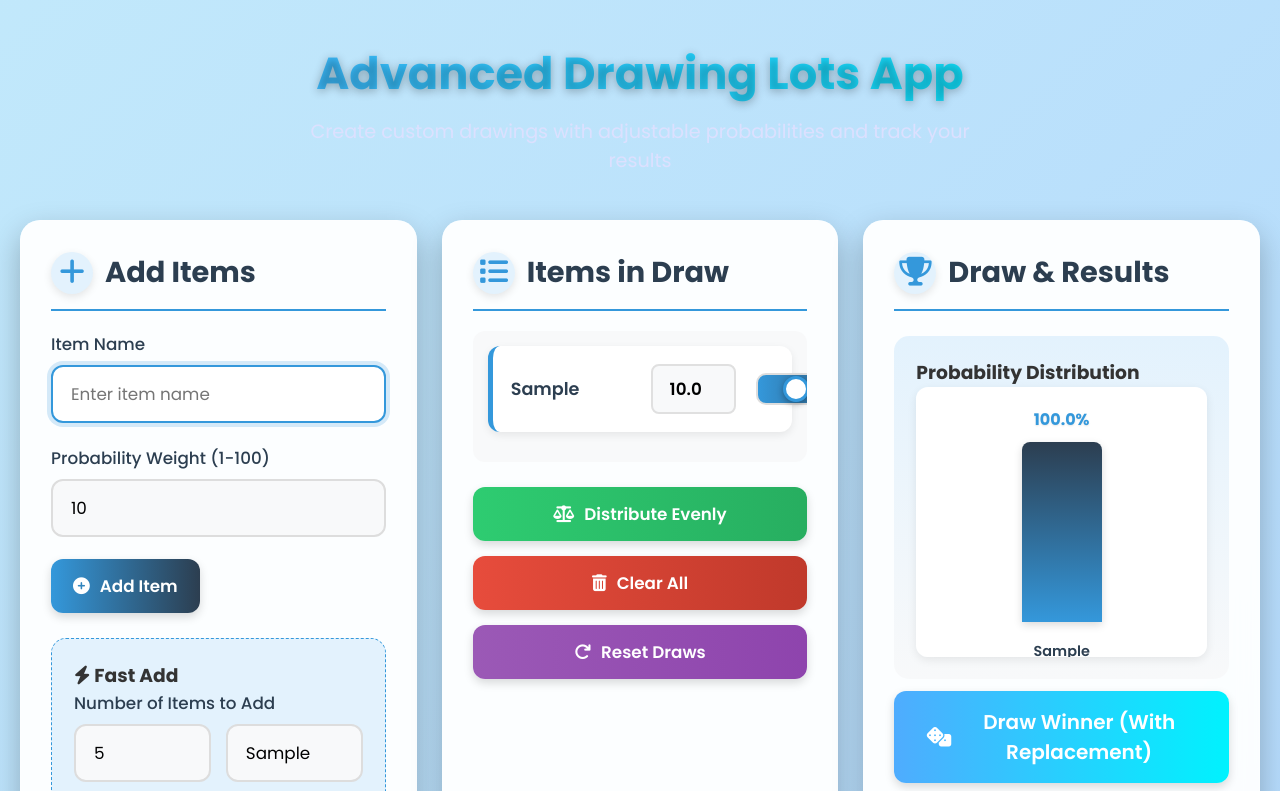
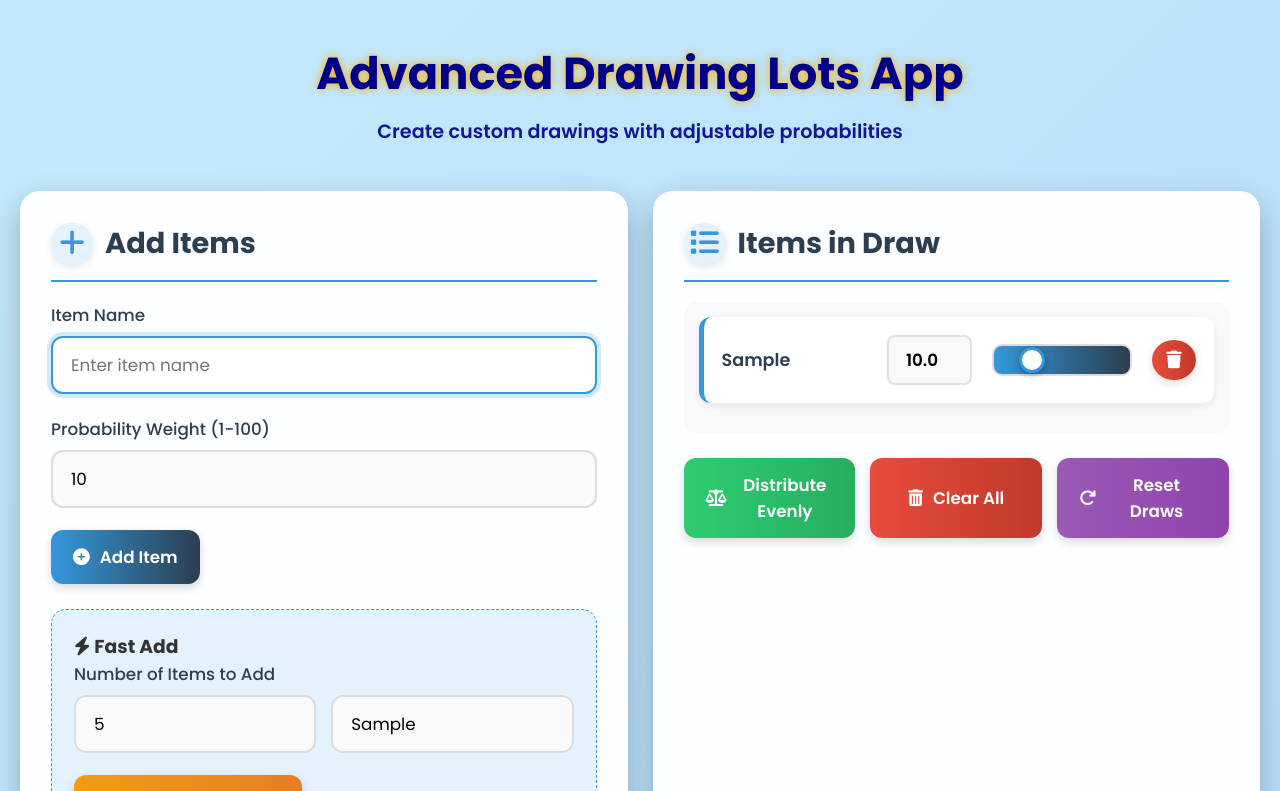
Before and after one commit to OrangeMeowMeow/DrawingLots, a plain HTML site: page DrawingLots.html in a window 1280 px wide. Both pictures are taken after typing "Sample", "Sample" into the empty fields and a click on the button "Add Item". Shown: the top 791 px of the page. Drawn offline with Linux system fonts and the light colour scheme.

Commit message:
Update DrawingLots.html

```diff
--- a/DrawingLots.html
+++ b/DrawingLots.html
@@ -51,10 +51,8 @@
         header h1 {
             font-size: 2.8rem;
             margin-bottom: 10px;
-            text-shadow: 0 2px 10px rgba(0, 0, 0, 0.3);
-            background: linear-gradient(to right, #4facfe, #00f2fe);
-            -webkit-background-clip: text;
-            -webkit-text-fill-color: transparent;
+            color: #00008B;
+            text-shadow: 0 0 8px #ffaa00; /* Yellow-orange glow */
         }
 
         header p {
@@ -62,7 +60,9 @@
             max-width: 700px;
             margin: 0 auto;
             opacity: 0.9;
-            color: #e0e0ff;
+            color: #00008B;
+
+  			font-weight: 600;
         }
 
         .app-container {
@@ -313,7 +313,7 @@
 
         .chart {
             display: flex;
-            height: 240px;
+            height: 280px;
             align-items: flex-end;
             gap: 12px;
             padding: 20px 0;
@@ -335,18 +335,18 @@
 
         .bar-label {
             position: absolute;
-            bottom: -45px;
+            bottom: -55px;
             width: 100%;
             text-align: center;
             font-size: 0.9rem;
             font-weight: 600;
             color: #2c3e50;
-            white-space: nowrap;
             overflow: hidden;
             text-overflow: ellipsis;
             padding: 5px 0;
             background: rgba(255, 255, 255, 0.8);
             border-radius: 6px;
+            white-space: nowrap;
         }
 
         .bar-value {
@@ -597,11 +597,23 @@
 
         footer {
             text-align: center;
-            color: white;
-            padding: 20px;
-            font-size: 0.95rem;
-            opacity: 0.85;
-            text-shadow: 0 1px 3px rgba(0, 0, 0, 0.3);
+ 			color: #0000FF;
+  			text-shadow: 0 0 8px #ffaa00; /* Yellow-orange glow */
+  			font-weight: 500; /* Slightly bolder */
+  			font-size: 1.1rem; /* Slightly larger */
+        }
+
+        .app-layout {
+            display: flex;
+            flex-direction: column;
+            gap: 25px;
+            width: 100%;
+        }
+
+        .top-panels {
+            display: flex;
+            flex-wrap: wrap;
+            gap: 25px;
         }
 
         @media (max-width: 768px) {
@@ -654,6 +666,10 @@
             .bar {
                 min-width: 30px;
             }
+
+            .top-panels {
+                flex-direction: column;
+            }
         }
     </style>
 </head>
@@ -661,10 +677,11 @@
     <div class="container">
         <header>
             <h1>Advanced Drawing Lots App</h1>
-            <p>Create custom drawings with adjustable probabilities and track your results</p>
+            <p>Create custom drawings with adjustable probabilities</p>
         </header>
 
-        <div class="app-container">
+        <div class="app-layout">
+            <div class="top-panels">
                 <div class="panel">
                     <h2><i class="fas fa-plus"></i> Add Items</h2>
                     <div class="form-group">
@@ -716,6 +733,7 @@
                         </button>
                     </div>
                 </div>
+            </div>
 
             <div class="panel">
                 <h2><i class="fas fa-trophy"></i> Draw & Results</h2>
@@ -765,7 +783,7 @@
         </div>
 
         <footer>
-            <p>Made with ❤️ | Advanced Drawing Lots App | Custom probabilities and advanced tools</p>
+            <p>Advanced Drawing Lots App | Customized Probabilities</p>
         </footer>
     </div>
 
```
Lines whose indentation alone changed are shown as unchanged.
